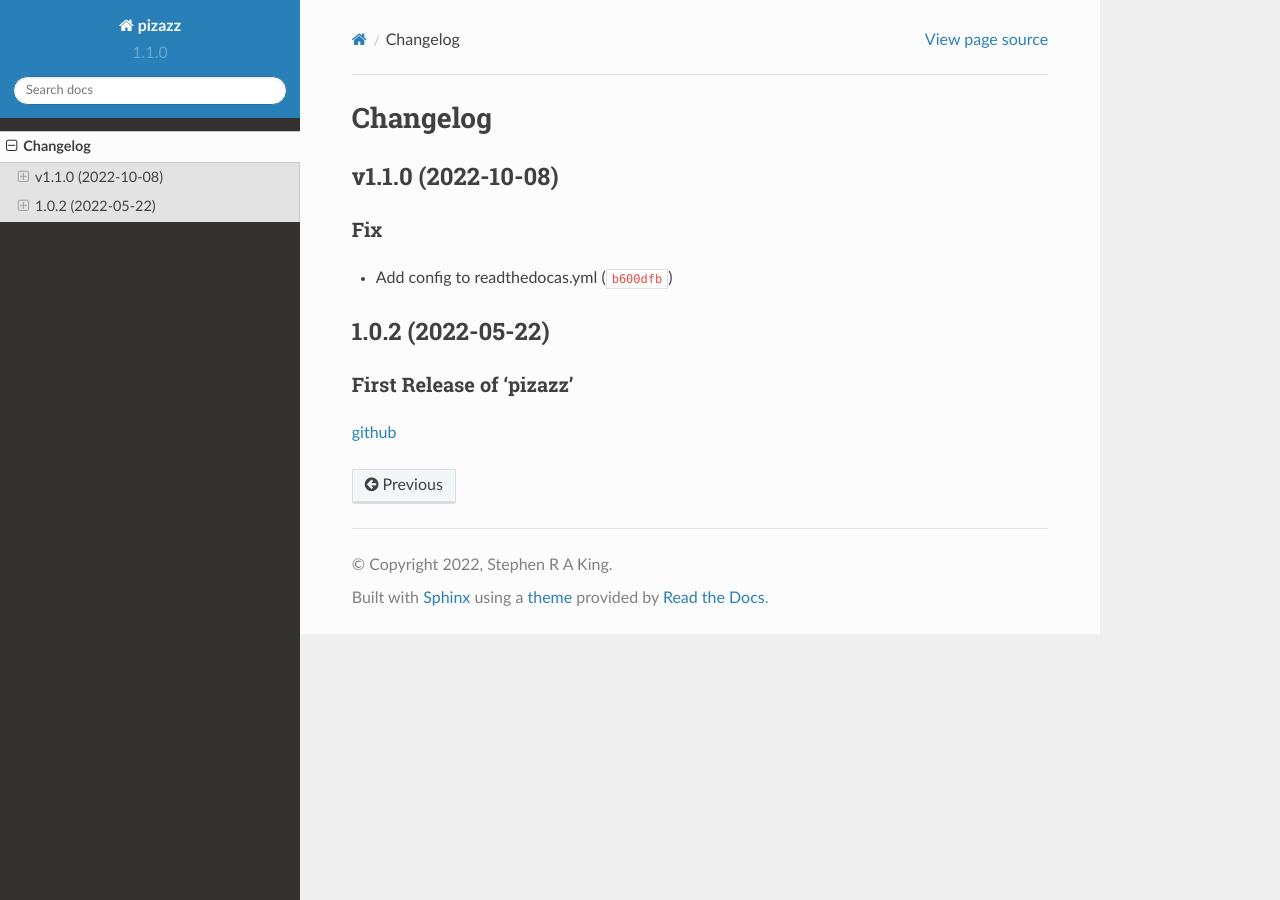
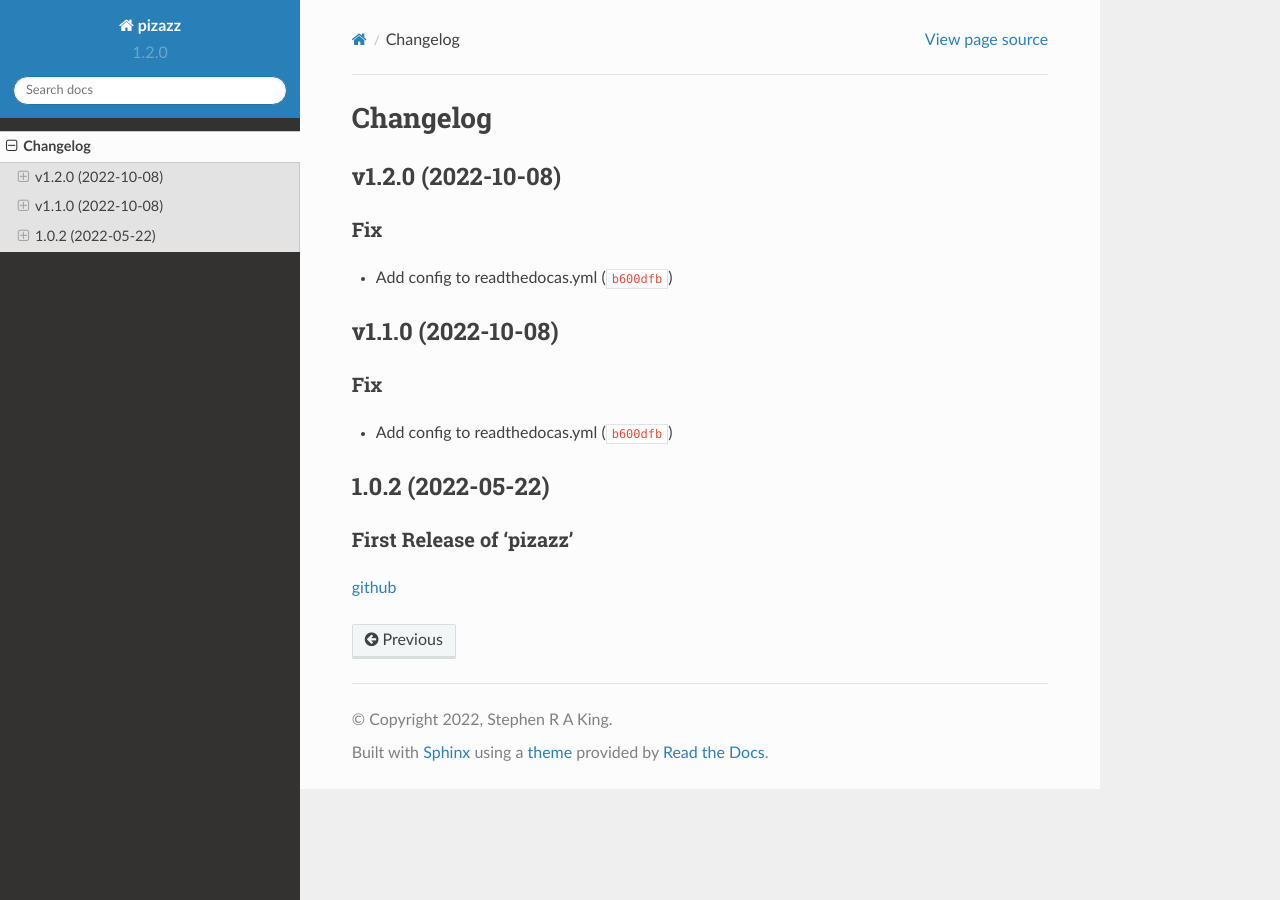
Before and after one commit to Stephen-RA-King/pizazz, a Sphinx documentation site: the page built from docs/changelog.md, in a window 1280 px wide. Built offline with Sphinx 7.4.7 and the Read the Docs theme 2.0.0, drawn with Linux system fonts in a browser that asks for light colours; pages that are not in the unit, such as notebooks, are missing from menus.

Commit message:
1.2.0
Automatically generated by python-semantic-release

```diff
--- a/CHANGELOG.md
+++ b/CHANGELOG.md
@@ -1,6 +1,10 @@
 # Changelog
 
 <!--next-version-placeholder-->
+
+## v1.2.0 (2022-10-08)
+### Fix
+* Add config to readthedocas.yml ([`b600dfb`](https://github.com/Stephen-RA-King/pizazz/commit/b600dfb8c33088a91e36f617a7eaa06608091b5a))
 
 ## v1.1.0 (2022-10-08)
 
--- a/docs/conf.py
+++ b/docs/conf.py
@@ -7,7 +7,7 @@
 # -- Project information -----------------------------------------------------
 
 project = "pizazz"
-version = "1.1.0"
+version = "1.2.0"
 copyright = "2022, Stephen R A King"
 author = "Stephen R A King"
 
--- a/src/pizazz/__init__.py
+++ b/src/pizazz/__init__.py
@@ -1,7 +1,7 @@
 """Top-level package for pizazz."""
 
 __title__ = "pizazz"
-__version__ = "1.1.0"
+__version__ = "1.2.0"
 __author__ = "Stephen R A King"
 __description__ = (
     "Easy configuration and control of 74HC595 Shift Registers on a Raspberry Pi"
```
